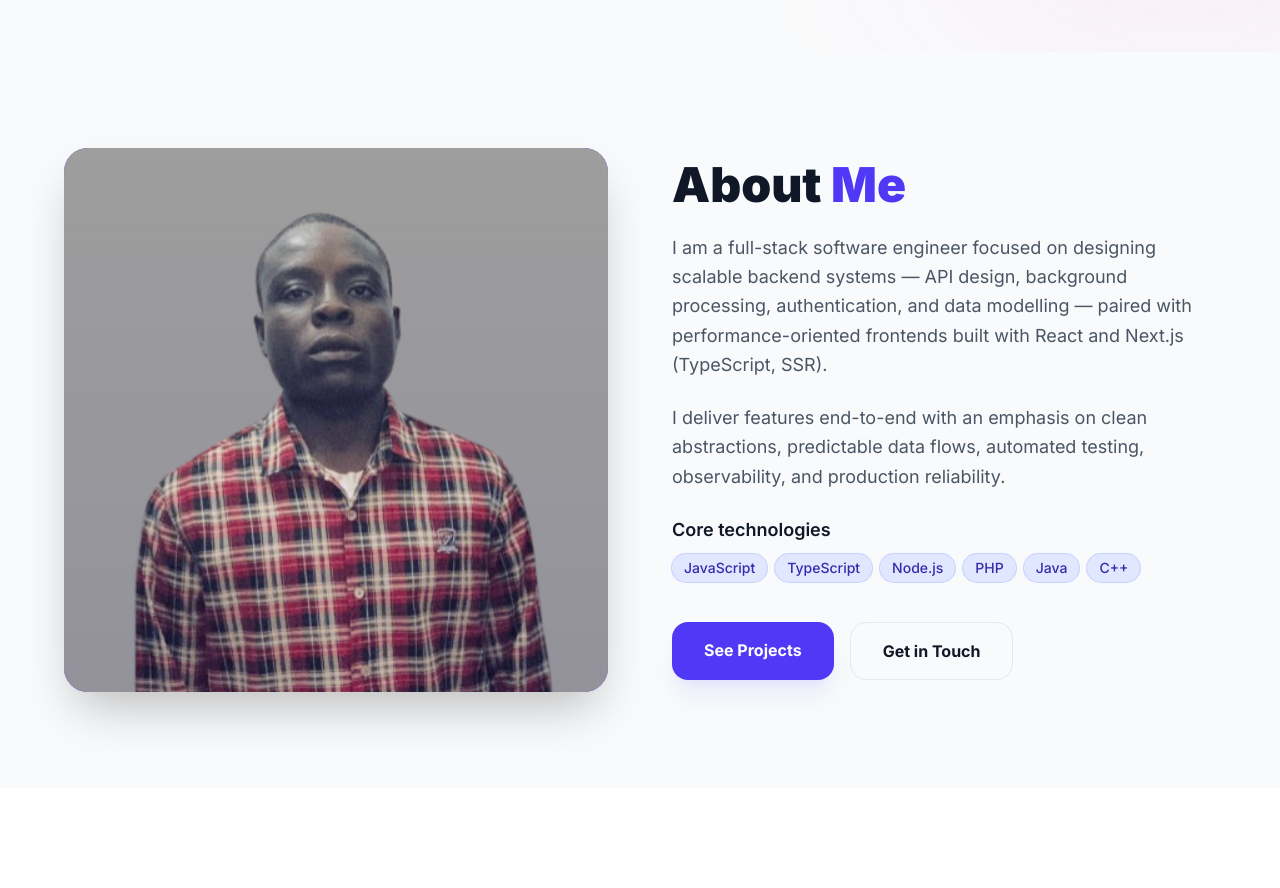
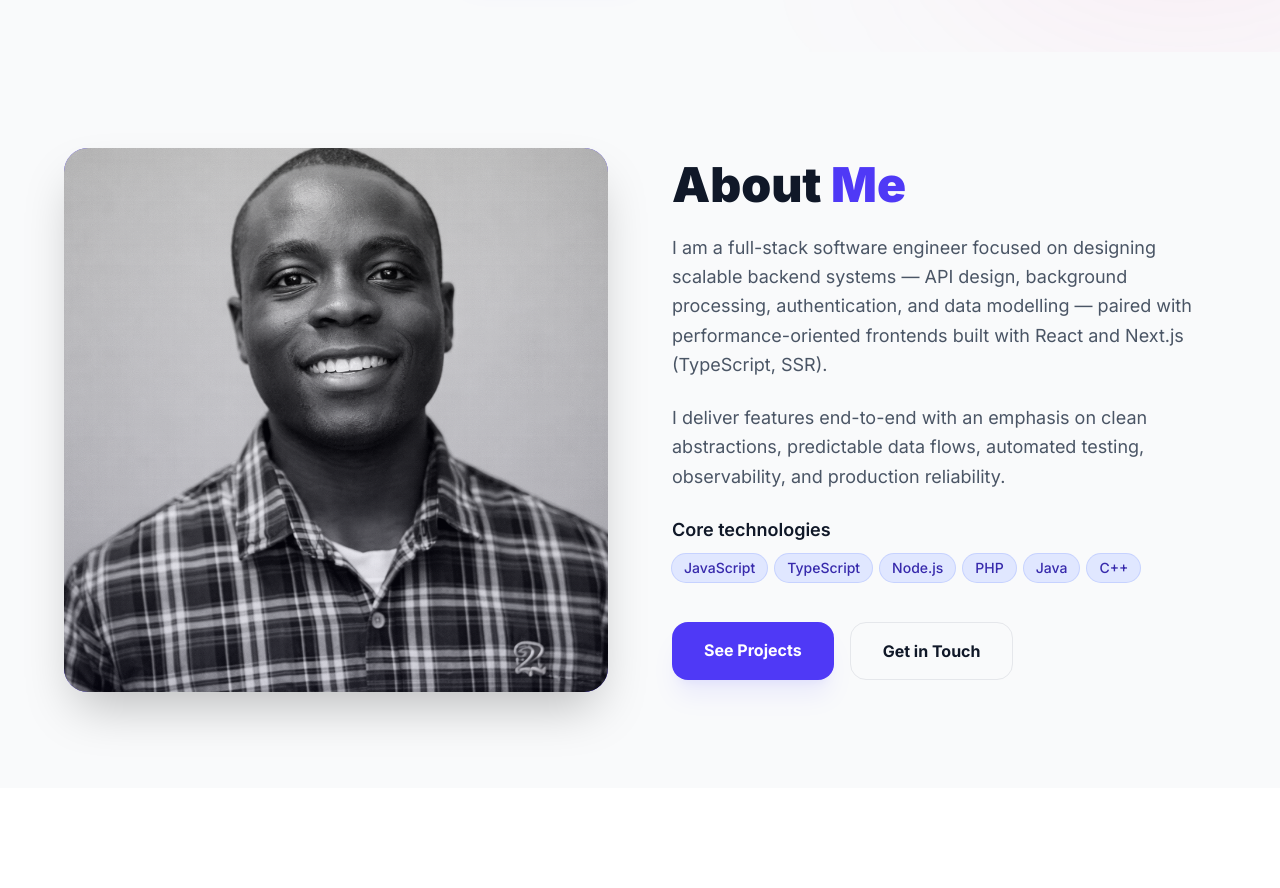
Before and after one commit to silassdev/didactic-octo, a Next.js app: page / in a window 1280 px wide. Shown: the part 640-1528 px from the top of the page. Built offline with nearby package versions, Linux system fonts and the light colour scheme.

Commit message:
added img

```diff
--- a/components/sections/About.tsx
+++ b/components/sections/About.tsx
@@ -39,7 +39,7 @@ export default function About() {
         >
           <div className="relative aspect-square w-full rounded-3xl overflow-hidden bg-indigo-600 shadow-2xl group">
             <img
-              src="/silassdev.png"
+              src="/silas.png"
               alt="Silas Tyokaha — Developer"
               className="w-full h-full object-cover object-center transform-gpu scale-110 transition-transform duration-700"
             />
```
